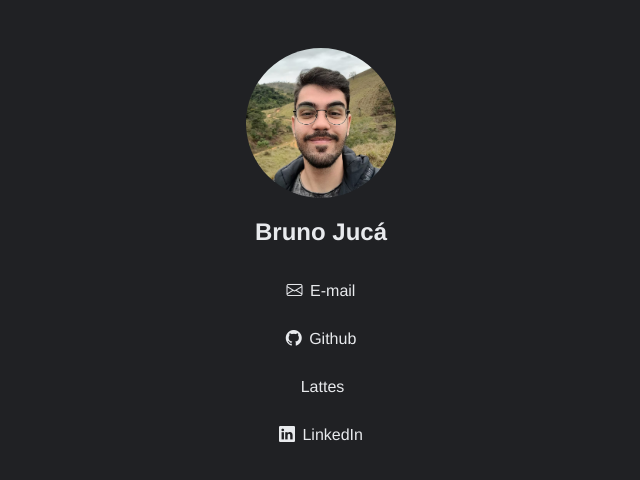
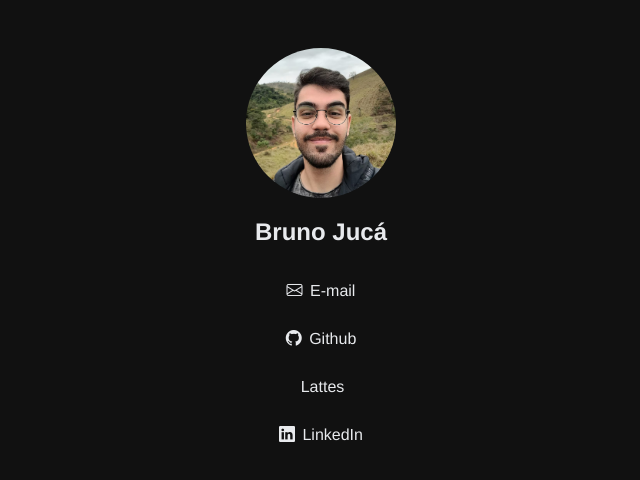
Before and after one commit to brunojuca/website, a plain HTML site: page index.html in a window 1280 px wide. Shown: the whole page, without its empty margins (319-959 px from the left). Drawn offline with nearby package versions, Linux system fonts and the light colour scheme; some icons are missing.

Commit message:
Change background color from #202124 to #111

```diff
--- a/style.css
+++ b/style.css
@@ -1,7 +1,7 @@
 html {
   font-family: Helvetica, Arial, sans-serif;
   color: #e8eaed;
-  background-color: #202124;
+  background-color: #111;
 }
 
 a {
```
